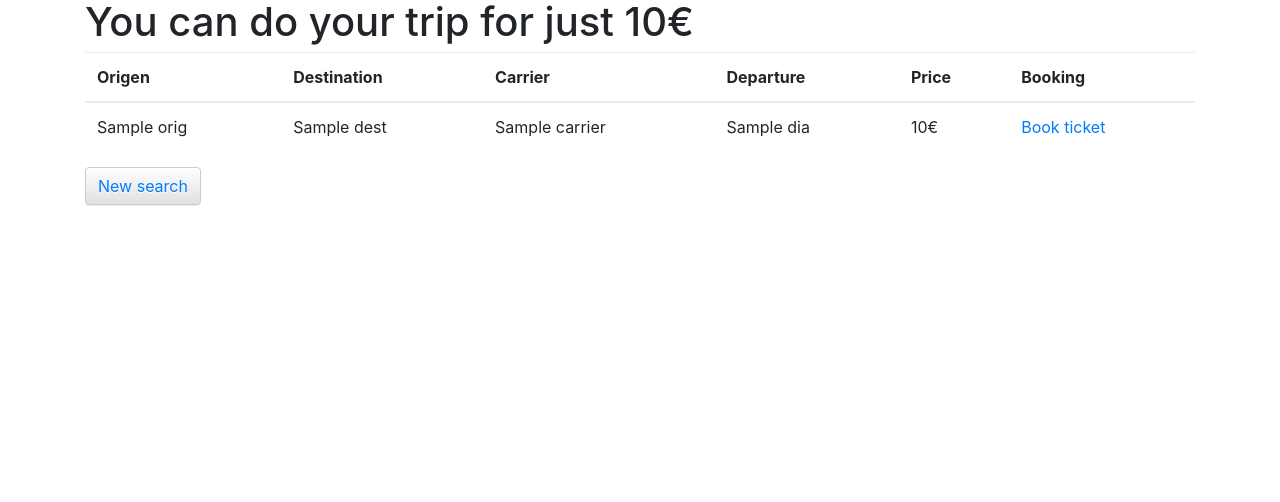
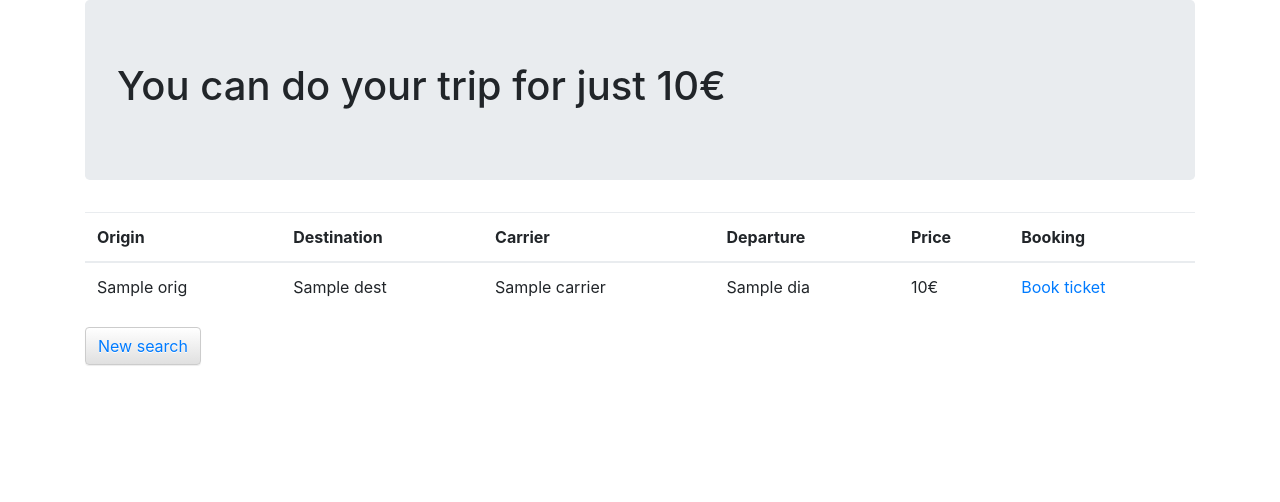
Before and after one commit to OneStone2/HackUPC, a Python web app: template flask/templates/results.html in a window 1280 px wide. Shown: the part 262-764 px from the top of the page. Run offline with Jinja, Linux system fonts and the light colour scheme; the template is opened without the code that fills it: most values are stand-ins (such as "Sample title", 1, 10 or a date in 2020); some libraries are stand-ins or nearby versions.

Commit message:
Spell checked

```diff
--- a/flask/templates/results.html
+++ b/flask/templates/results.html
@@ -61,7 +61,7 @@ function initMap() {
     </script>
 
 </div>
-<div>
+<div class="jumbotron">
     <h1>
     You can do your trip for just {{price}}€
     </h1>
@@ -70,7 +70,7 @@ function initMap() {
     <table class="table">
         <thead>
             <tr>
-                <th>Origen</th>
+                <th>Origin</th>
                 <th>Destination</th>
                 <th>Carrier</th>
                 <th>Departure</th>
```
